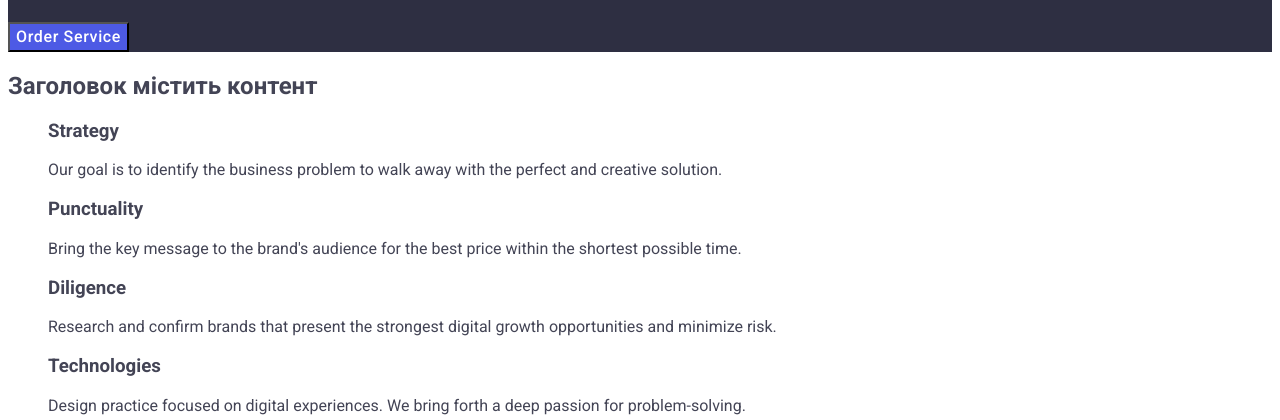
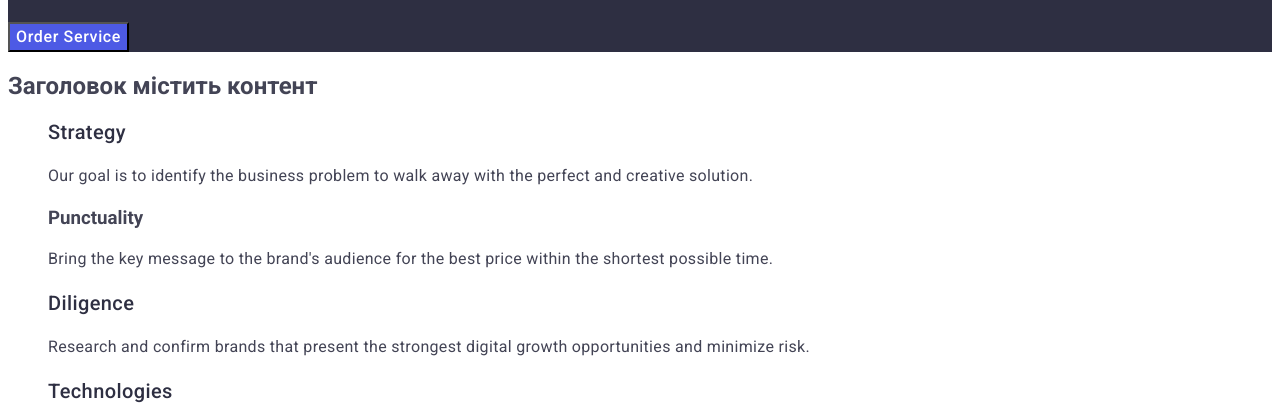
Before and after one commit to mykola170/goit-markup-hw-02-, a plain HTML site: page index.html in a window 1280 px wide. Shown: the part 312-732 px from the top of the page. Drawn offline with Linux system fonts and the light colour scheme.

Commit message:
add index file

```diff
--- a/css/styles.css
+++ b/css/styles.css
@@ -78,3 +78,17 @@ color: #404bbf;
 .button-hero-first:focus {
 background-color: #404BBF;
 }
+.section-title {
+        font-weight: 500;
+        font-size: 20px;
+        line-height: 1.2;
+        letter-spacing: 0.02em;
+        color: #2e2f42;
+}
+.section-text {
+        font-weight: 400;
+        font-size: 16px;
+        line-height: 1.5;
+        letter-spacing: 0.02em;
+        color: #434455;
+}
--- a/index.html
+++ b/index.html
@@ -56,23 +56,23 @@
             <h2 aria-hidden="true">Заголовок містить контент</h2>
             <ul>
                 <li>
-                    <h3>Strategy</h3>
-                    <p>Our goal is to identify the business problem to walk away with the perfect and creative solution.
+                    <h3 class="section-title">Strategy</h3>
+                    <p class="section-text">Our goal is to identify the business problem to walk away with the perfect and creative solution.
                     </p>
                 </li>
                 <li>
-                    <h3>Punctuality</h3>
-                    <p>Bring the key message to the brand's audience for the best price within the shortest possible
+                    <h3 class class="section-title">Punctuality</h3>
+                    <p class="section-text">Bring the key message to the brand's audience for the best price within the shortest possible
                         time.</p>
                 </li>
                 <li>
-                    <h3>Diligence</h3>
-                    <p>Research and confirm brands that present the strongest digital growth opportunities and minimize
+                    <h3 class="section-title">Diligence</h3>
+                    <p class="section-text">Research and confirm brands that present the strongest digital growth opportunities and minimize
                         risk.</p>
                 </li>
                 <li>
-                    <h3>Technologies</h3>
-                    <p>Design practice focused on digital experiences. We bring forth a deep passion for
+                    <h3 class="section-title">Technologies</h3>
+                    <p class="section-text">Design practice focused on digital experiences. We bring forth a deep passion for
                         problem-solving.</p>
                 </li>
             </ul>
```
